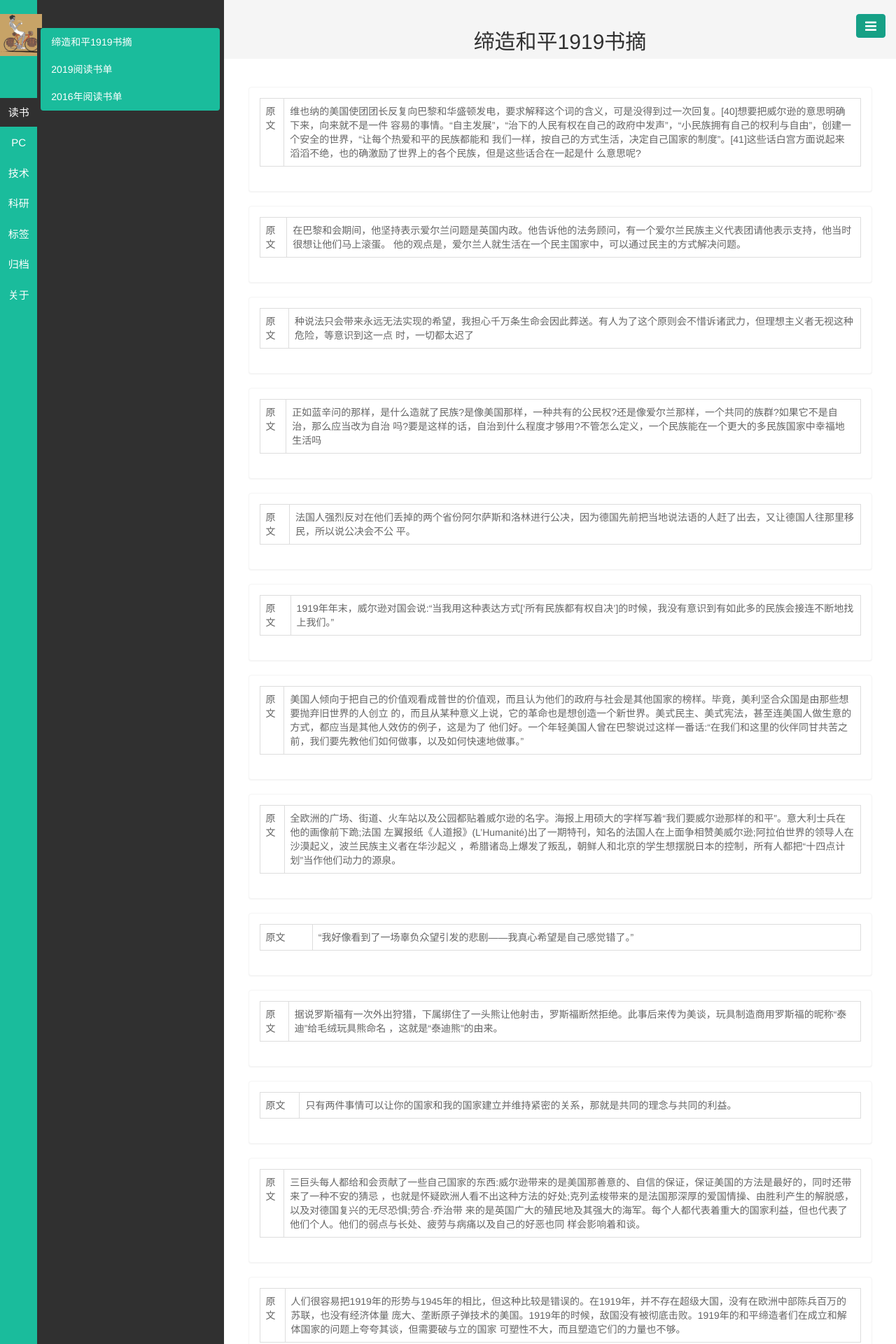
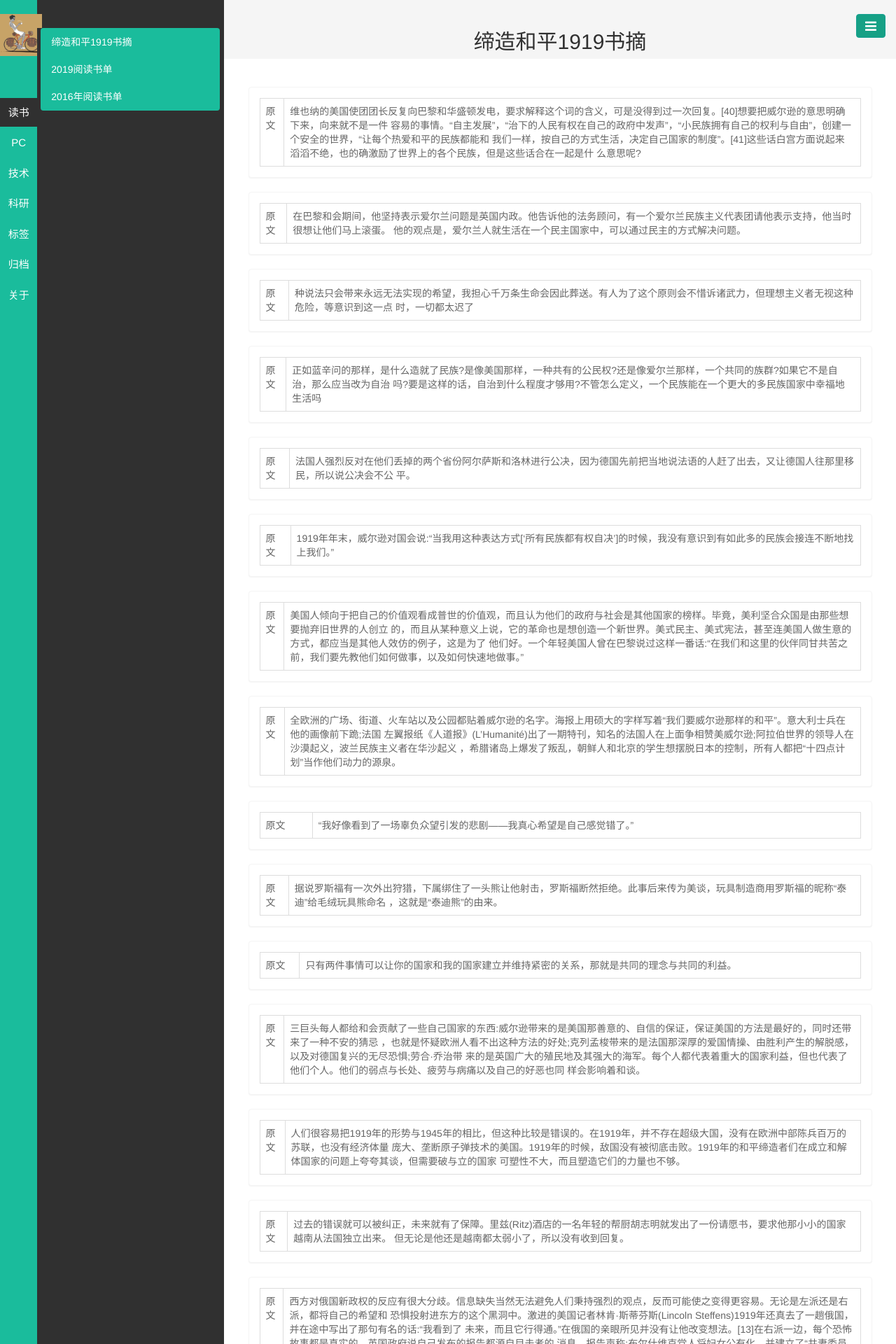
Before and after one commit to liyibing28/liyibing28.github.io, a Jekyll site: the page built from _posts/读书/2019-05-05-缔造和平书摘.md, in a window 1280 px wide. Shown: the top 1920 px of the page at 70% size. Built offline with Jekyll 4.4.1, drawn with Linux system fonts in a browser that asks for light colours.

Commit message:
修改summary表格样式

```diff
--- a/_layouts/summary.html
+++ b/_layouts/summary.html
@@ -19,7 +19,7 @@
             <div class="panel-body">
               <div class="row">
                 <div class="col-md-12 col-xs-12">
-                  <table class="table table-bordered">
+                  <table class="table table-bordered summary-table">
                     <tbody>
                       <tr><td>原文</td><td>{{ fragment.text }}</td></tr>
                       {% if book.comment %}
--- a/public/css/base.css
+++ b/public/css/base.css
@@ -125,3 +125,7 @@
   width: 100%;
   margin-bottom: 40px;
 }
+
+.summary-table {
+  margin-bottom: 0px;
+}
```
Also changed, not shown: 2 other files.
